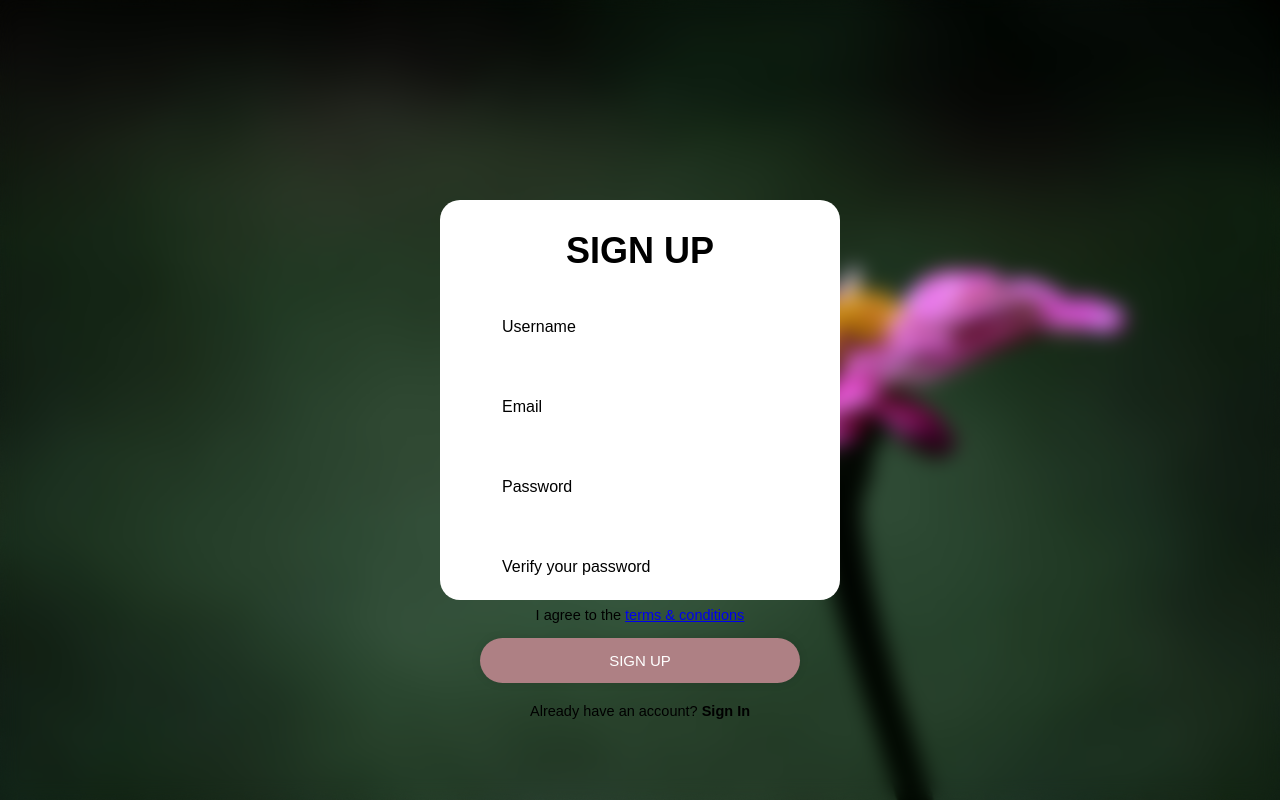
After one commit to BlertaXheladini/Flower-Store, a PHP site: page /signup.html in a window 1280 px wide. The commit adds this page. Run offline with PHP 8.4, Linux system fonts and the light colour scheme.

Commit message:
validated the login and register form

```diff
--- a/home.html
+++ b/home.html
@@ -23,7 +23,7 @@
                     <li><a href="contact.html">Contacts</a></li>
                 </ul>
                 <nav>
-                    <input type="submit" value="Sign In" onclick="window.location.href = 'login.html'" />
+                    <input type="submit" value="Sign In" onclick="window.location.href = 'signin.html'" />
                 </nav>
             </div>
             <div class="row">
--- a/signIn.css
+++ b/signIn.css
@@ -4,20 +4,19 @@
     box-sizing: border-box;
     font-family:sans-serif;
 }
-
 body{
     display: flex;
+    justify-content: center;
     align-items: center;
-    justify-content: center;
-    background:url(pictures/background2.jpeg);
+    min-height: 100vh;
+    background: url(pictures/background2.jpeg);
+    background-size: cover;
     background-position: center;
-    background-size: cover;
     backdrop-filter: blur(10px);
-    height: 100vh;
-    width: 100%;
 }
 
-.forma{
+.container{
+    position: relative;
     width: 400px;
     height: 400px;
     border-radius: 5%;
@@ -26,20 +25,21 @@ body{
     padding: 30px 40px;
 }
 
-.forma h1{
+.container .forma h1{
     font-size: 36px;
     text-align: center;
 }
 
-.forma .inputi{
+.container .forma .inputi{
     width: 100%;
     height: 50px;
     background: transparent;
     margin: 30px 0;
 }
 
-.inputi input{
+.container .inputi input{
     width: 100%;
+    margin: auto;
     height: 100%;
     background: transparent;
     border: 2px solid rgba(255,255,255,.2);
@@ -53,13 +53,18 @@ body{
     color: black;
 }
 
-.forma .forgot-remember{
+.container .forma .forgot-remember{
     display: flex;
     justify-content: space-between;
     font-size: 14.5px;
     margin: -15px 0 15px;
 }
-
+.container .forma .terms{
+    display: flex;
+    justify-content:center ;
+    font-size: 14.5px;
+    margin: -15px 0 15px;;
+}
 .forgot-remember label input {
     accent-color: #fff;
     margin-right: 3px;
@@ -68,7 +73,7 @@ body{
 .forgot-remember a:hover{
     text-decoration: underline;
 }
-.forma .btn{
+.container .forma .btn{
     width: 100%;
     height: 45px;
     background:rgb(174, 128, 132);
@@ -85,7 +90,7 @@ body{
     font-weight: lighter;
 }
 
-.forma .register{
+.container .forma .register{
 
     font-size:14.5px;
     text-align: center;
--- /dev/null
+++ b/signup.html
@@ -0,0 +1,40 @@
+<!DOCTYPE html>
+<html lang="en">
+<head>
+    <link rel="stylesheet" type="text/css" href="signIn.css" />
+    <script defer src="./signup.js"></script>
+    <title>SignIn</title>
+</head>
+<body>
+    <div class="container">
+    <div class="forma signup">
+        <h1>SIGN UP</h1>
+        <form id="form" action="/">
+            <div class="inputi">
+                <input type="text" id="username" placeholder="Username">
+                <div class="error"></div>
+            </div>
+            <div class="inputi">
+                <input type="text" id="email" placeholder="Email" >
+                <div class="error"></div>
+            </div>
+            <div class="inputi">
+                <input type="password" id="password" placeholder="Password">
+                <div class="error"></div>
+            </div>
+            <div class="inputi">
+                <input type="password" id="password2" placeholder="Verify your password">
+                <div class="error"></div>
+            </div>
+            <div class="terms">
+                <p>I agree to the <a href="#">terms & conditions</a></p>
+            </div>
+            <button type="submit" class="btn">SIGN UP</button>
+            <div class="register">
+                <p>Already have an account?<a href="signin.html"> Sign In</a></p>
+            </div>
+        </form>
+    </div>
+  </div>
+</body>
+</html>
--- /dev/null
+++ b/signup.js
@@ -0,0 +1,70 @@
+const form = document.getElementById('form');
+const username = document.getElementById('username');
+const email = document.getElementById('email');
+const password = document.getElementById('password');
+const password2 = document.getElementById('password2');
+
+form.addEventListener('submit', e =>{
+    e.preventDefault();
+    validateInputs();
+});
+
+const setError = (element , message) => {
+    const inputControl = element.parentElement;
+    const errorDisplay = inputControl.querySelector('.error');
+
+    errorDisplay.innerText = message;
+    inputControl.classList.add('error');
+    inputControl.classList.remove('success');
+}
+
+const setSuccess = element => {
+    const inputControl = element.parentElement;
+    const errorDisplay = inputControl.querySelector('.error');
+
+    errorDisplay.innerText = '';
+    inputControl.classList.add('success');
+    inputControl.classList.remove('error');
+}
+
+const isValidEmail = email => {
+    const emailRegex = /^[^\s@]+@[^\s@]+\.[^\s@]+$/;
+    return emailRegex.test(email);
+}
+
+const validateInputs = () => {
+    const usernameValue = username.value.trim();
+    const emailValue = email.value.trim();
+    const passwordValue = password.value.trim();
+    const password2Value = password2.value.trim();
+
+    if(usernameValue === ''){
+        setError(username, 'Username is required');
+    } else{
+        setSuccess(username);
+    }
+
+    if(emailValue === ''){
+        setError(email, 'Email is required');
+    }else if(!isValidEmail(emailValue)){
+        setError(email , 'Provide a valid email address');
+    }else{
+        setSuccess(email);
+    }
+
+    if(passwordValue === ''){
+        setError(password, 'Password is required');
+    }else if(passwordValue.length < 8 ){
+        setError(password , 'Password must be at least 8 characters');
+    }else{
+        setSuccess(password);
+    }
+
+    if(password2Value === ''){
+        setError(password2, 'Please confirm your password');
+    }else if(password2Value !== passwordValue ){
+        setError(password2 , 'Passwords do not match');
+    }else{
+        setSuccess(password2);
+    }
+}
```
Also changed, not shown: login.html (deleted, +0 -34 lines), signin.html (added, +36 -0 lines), signin.js (added, +45 -0 lines).
